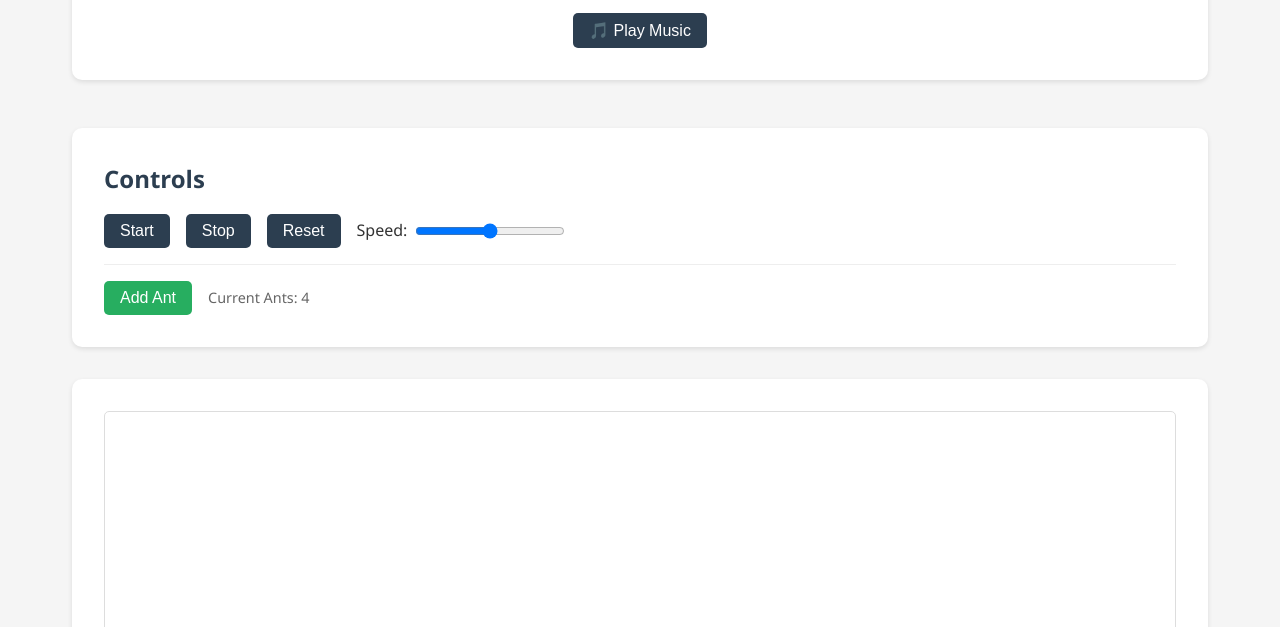
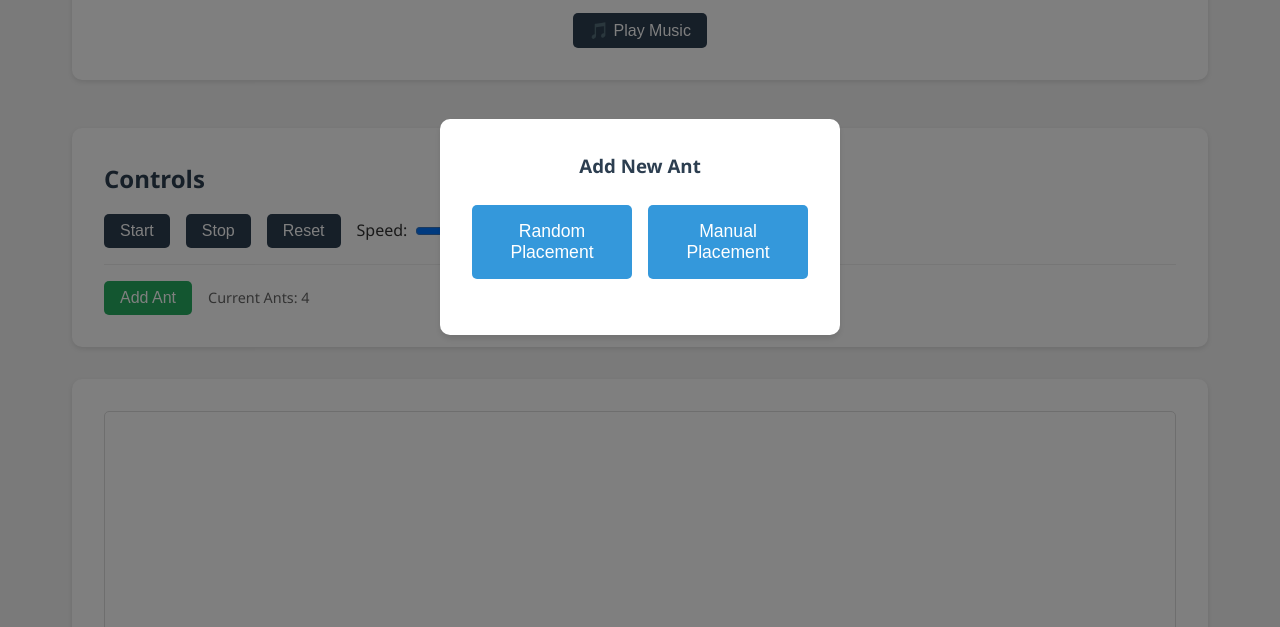
Before and after one commit to Shivthaks101/langtonant, a plain HTML site: page index.html in a window 1280 px wide. Both pictures are taken after a click on the button "Add Ant". Shown: the part 173-800 px from the top of the page. Drawn offline with Linux system fonts and the light colour scheme.

Commit message:
Update styles.css

```diff
--- a/styles.css
+++ b/styles.css
@@ -58,6 +58,12 @@ h1 {
 h2 {
     color: #2c3e50;
     margin-bottom: 1rem;
+}
+
+h3 {
+    color: #2c3e50;
+    margin-bottom: 1.5rem;
+    text-align: center;
 }
 
 .content-box {
@@ -128,6 +134,84 @@ input[type="range"] {
     background-color: #fff;
     border: 1px solid #ddd;
     border-radius: 5px;
+    cursor: default;
+}
+
+#antCanvas.placement-mode {
+    cursor: crosshair;
+}
+
+/* Modal Styles */
+.modal {
+    display: none;
+    position: fixed;
+    top: 0;
+    left: 0;
+    width: 100%;
+    height: 100%;
+    background-color: rgba(0, 0, 0, 0.5);
+    z-index: 1000;
+    justify-content: center;
+    align-items: center;
+}
+
+.modal.active {
+    display: flex;
+}
+
+.modal-content {
+    background-color: white;
+    padding: 2rem;
+    border-radius: 10px;
+    box-shadow: 0 4px 6px rgba(0, 0, 0, 0.1);
+    max-width: 400px;
+    width: 90%;
+}
+
+.placement-options {
+    display: flex;
+    gap: 1rem;
+    justify-content: center;
+    margin-bottom: 1.5rem;
+}
+
+.placement-btn {
+    flex: 1;
+    padding: 1rem;
+    font-size: 1.1rem;
+    background-color: #3498db;
+}
+
+.placement-btn:hover {
+    background-color: #2980b9;
+}
+
+.manual-controls {
+    text-align: center;
+}
+
+.manual-controls p {
+    margin-bottom: 1rem;
+    color: #666;
+}
+
+.direction-controls {
+    margin-bottom: 1rem;
+}
+
+.direction-controls select {
+    margin-left: 0.5rem;
+    padding: 0.3rem;
+    border-radius: 4px;
+    border: 1px solid #ddd;
+}
+
+.cancel-btn {
+    background-color: #e74c3c;
+}
+
+.cancel-btn:hover {
+    background-color: #c0392b;
 }
 
 ul {
@@ -163,4 +247,8 @@ footer {
     #antCanvas {
         height: 300px;
     }
+
+    .placement-options {
+        flex-direction: column;
+    }
 }
```
